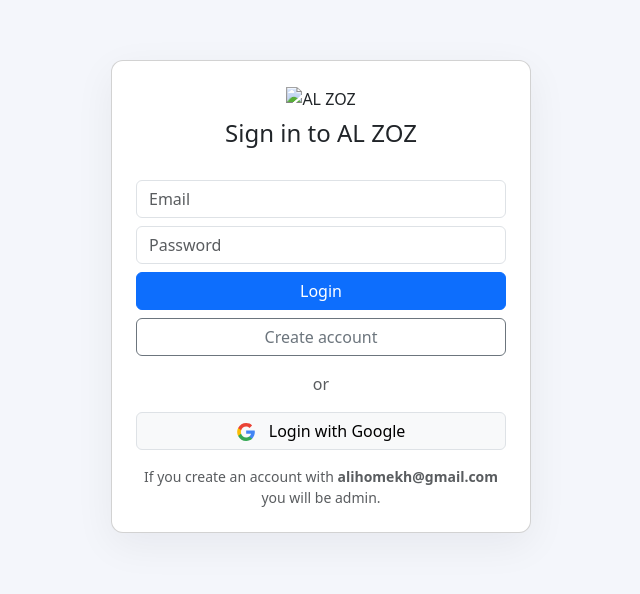
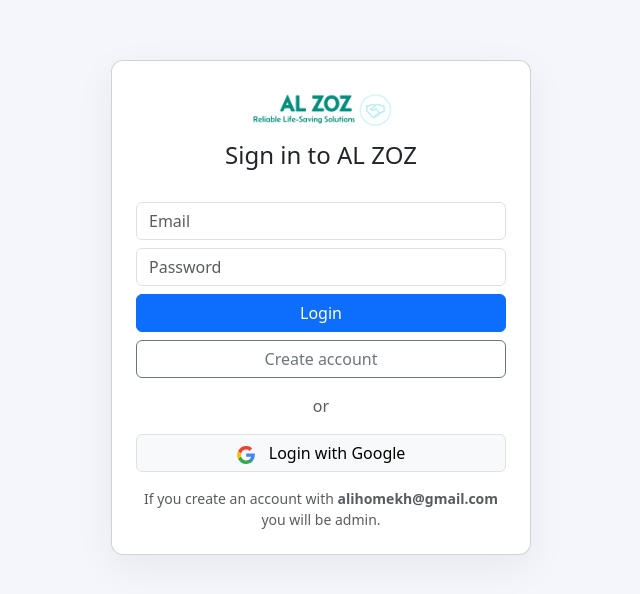
Before and after one commit to ALZOZ-H/AL-ZOZ, a plain HTML site: page login.html in a window 1280 px wide. Shown: the whole page, without its empty margins (319-959 px from the left). Drawn offline with nearby package versions, Linux system fonts and the light colour scheme; no server answers.

Commit message:
Update login.html

```diff
--- a/login.html
+++ b/login.html
@@ -9,7 +9,7 @@
 </head>
 <body>
   <div class="card">
-    <div class="text-center mb-3"><img src="AL_ZOZ_logo.png" style="height:48px" alt="AL ZOZ"><h4 class="mt-2">Sign in to AL ZOZ</h4></div>
+    <div class="text-center mb-3"><img src="logo.png" style="height:48px" alt="AL ZOZ"><h4 class="mt-2">Sign in to AL ZOZ</h4></div>
 
     <div id="msg" class="text-center text-danger mb-2"></div>
     <input id="email" class="form-control mb-2" placeholder="Email" type="email" autocomplete="email">
```
